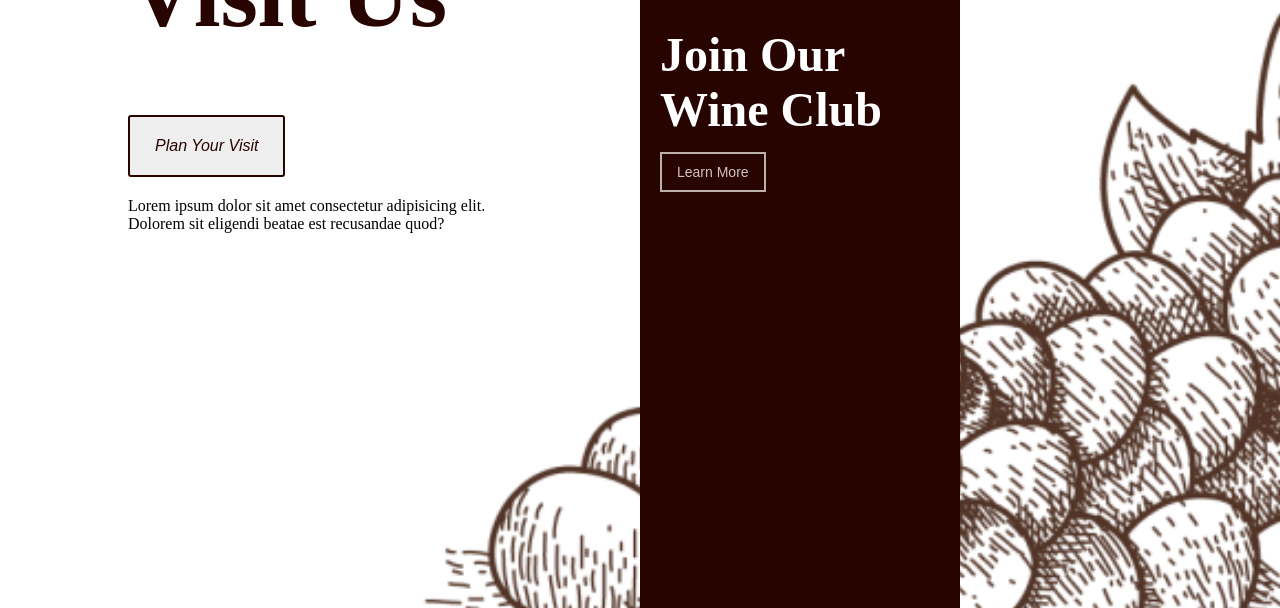
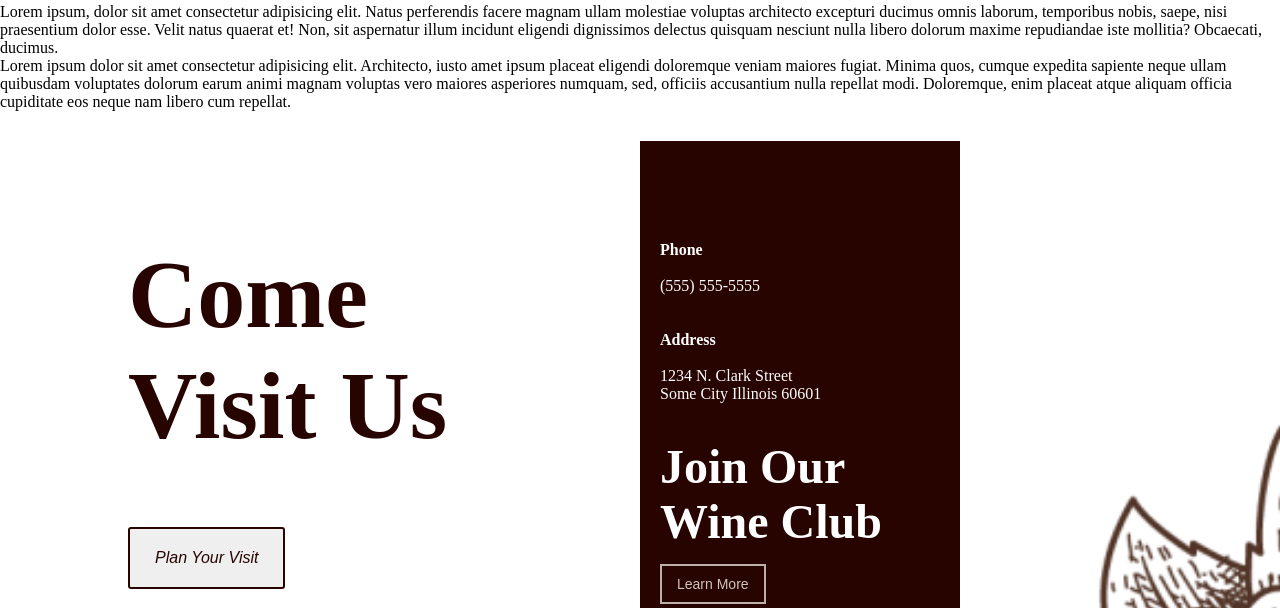
Before and after one commit to VergilKellley/delgadoWines, a PHP site: page /about.php in a window 1280 px wide. Shown: the part 1360-1968 px from the top of the page. Run offline with PHP 8.4, Linux system fonts and the light colour scheme.

Commit message:
added second section

```diff
--- a/about.php
+++ b/about.php
@@ -14,6 +14,15 @@
     </div>
   </div>
 </section>
+<section class="second-about-page-container">
+  <div class='about-page-img-text-container'>
+    <img src="images/winery41.png" alt="wine bottle and glass"/>
+    <p>Lorem ipsum, dolor sit amet consectetur adipisicing elit. Natus perferendis facere magnam ullam molestiae voluptas architecto excepturi ducimus omnis laborum, temporibus nobis, saepe, nisi praesentium dolor esse. Velit natus quaerat et! Non, sit aspernatur illum incidunt eligendi dignissimos delectus quisquam nesciunt nulla libero dolorum maxime repudiandae iste mollitia? Obcaecati, ducimus.
+    </p>
+    <p>Lorem ipsum dolor sit amet consectetur adipisicing elit. Architecto, iusto amet ipsum placeat eligendi doloremque veniam maiores fugiat. Minima quos, cumque expedita sapiente neque ullam quibusdam voluptates dolorum earum animi magnam voluptas vero maiores asperiores numquam, sed, officiis accusantium nulla repellat modi. Doloremque, enim placeat atque aliquam officia cupiditate eos neque nam libero cum repellat.
+    </p>
+  </div>
+</section>
 
 <?php
   require 'includes/footer.inc.php';
```
